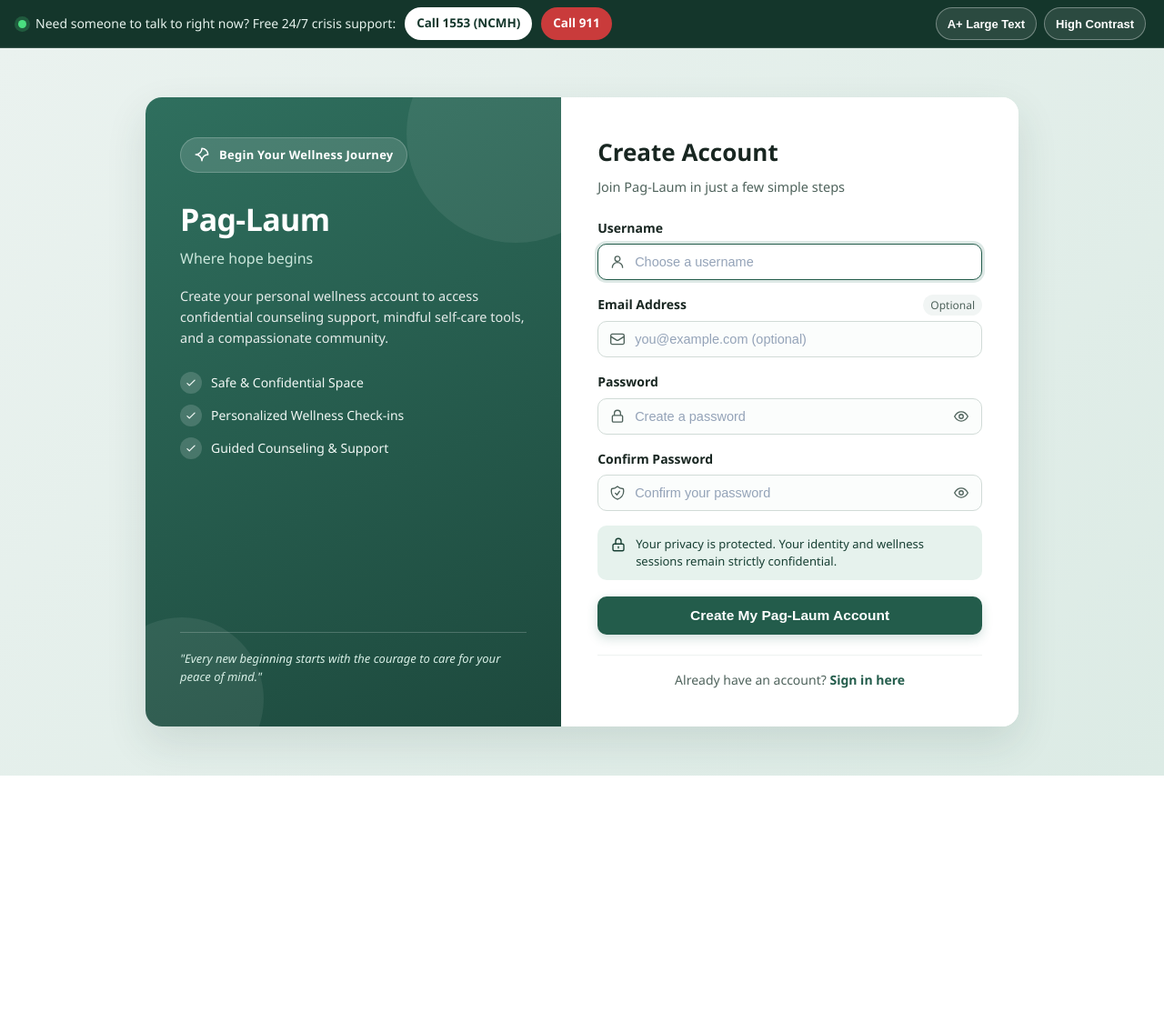
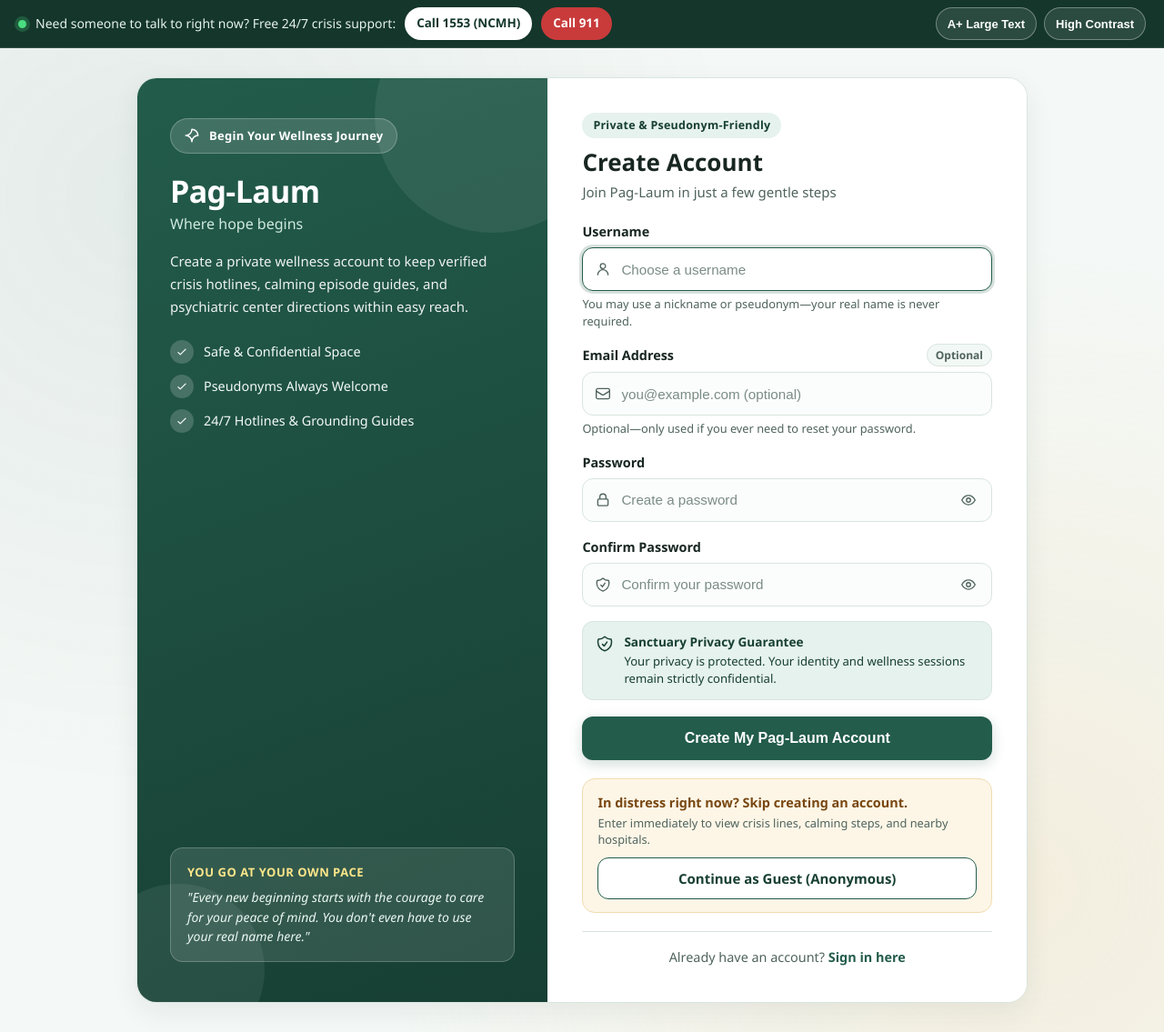
Before and after one commit to Kashkinnn/Pag-Laum, a Django app: page /register/ in a window 1280 px wide. Shown: the whole page at 91% size. Before the commit the page ends 853 px from the top, so only its background shows below. Run offline with Django 5.2, Linux system fonts and the light colour scheme.

Commit message:
feat(ui-register): modernize Create Account screen with pseudonym-friendly hints and guest shortcut

```diff
--- a/apps/register/templates/register/register.html
+++ b/apps/register/templates/register/register.html
@@ -8,7 +8,7 @@
 {% endblock %}
 
 {% block page_wrapper %}
-<main class="auth-wrapper">
+<main id="main-content" class="auth-wrapper">
     <section class="auth-card" aria-label="Pag-Laum Create Account">
         <aside class="brand-panel">
             <div class="brand-top">
@@ -22,7 +22,7 @@
                 <h1 class="brand-title">Pag-Laum</h1>
                 <p class="brand-tagline">Where hope begins</p>
                 <p class="brand-description">
-                    Create your personal wellness account to access confidential counseling support, mindful self-care tools, and a compassionate community.
+                    Create a private wellness account to keep verified crisis hotlines, calming episode guides, and psychiatric center directions within easy reach.
                 </p>
 
                 <ul class="brand-features">
@@ -40,7 +40,7 @@
                                 <path stroke-linecap="round" stroke-linejoin="round" d="M5 13l4 4L19 7" />
                             </svg>
                         </span>
-                        <span>Personalized Wellness Check-ins</span>
+                        <span>Pseudonyms Always Welcome</span>
                     </li>
                     <li>
                         <span class="feature-icon" aria-hidden="true">
@@ -48,20 +48,24 @@
                                 <path stroke-linecap="round" stroke-linejoin="round" d="M5 13l4 4L19 7" />
                             </svg>
                         </span>
-                        <span>Guided Counseling &amp; Support</span>
+                        <span>24/7 Hotlines &amp; Grounding Guides</span>
                     </li>
                 </ul>
             </div>
 
-            <div class="brand-quote">
-                "Every new beginning starts with the courage to care for your peace of mind."
+            <div class="brand-calm-card">
+                <div class="brand-calm-title">You go at your own pace</div>
+                <p class="brand-quote">
+                    "Every new beginning starts with the courage to care for your peace of mind. You don't even have to use your real name here."
+                </p>
             </div>
         </aside>
 
         <div class="form-panel">
             <div class="form-header">
+                <div class="welcome-pill">Private &amp; Pseudonym-Friendly</div>
                 <h2>Create Account</h2>
-                <p>Join Pag-Laum in just a few simple steps</p>
+                <p>Join Pag-Laum in just a few gentle steps</p>
             </div>
 
             {% if form.non_field_errors %}
@@ -85,8 +89,9 @@
                         </span>
                         {{ form.username }}
                     </div>
+                    <div class="field-hint">You may use a nickname or pseudonym&mdash;your real name is never required.</div>
                     {% if form.username.errors %}
-                    <div class="field-error">{{ form.username.errors }}</div>
+                    <div class="field-error" role="alert">{{ form.username.errors }}</div>
                     {% endif %}
                 </div>
 
@@ -103,8 +108,9 @@
                         </span>
                         {{ form.email }}
                     </div>
+                    <div class="field-hint">Optional&mdash;only used if you ever need to reset your password.</div>
                     {% if form.email.errors %}
-                    <div class="field-error">{{ form.email.errors }}</div>
+                    <div class="field-error" role="alert">{{ form.email.errors }}</div>
                     {% endif %}
                 </div>
 
@@ -133,7 +139,7 @@
                         </button>
                     </div>
                     {% if form.password1.errors %}
-                    <div class="field-error">{{ form.password1.errors }}</div>
+                    <div class="field-error" role="alert">{{ form.password1.errors }}</div>
                     {% endif %}
                 </div>
 
@@ -162,19 +168,30 @@
                         </button>
                     </div>
                     {% if form.password2.errors %}
-                    <div class="field-error">{{ form.password2.errors }}</div>
+                    <div class="field-error" role="alert">{{ form.password2.errors }}</div>
                     {% endif %}
                 </div>
 
                 <div class="privacy-note">
                     <svg viewBox="0 0 24 24" fill="none" stroke="currentColor" stroke-width="1.8" aria-hidden="true">
-                        <path stroke-linecap="round" stroke-linejoin="round" d="M12 15v2m-6 4h12a2 2 0 002-2v-6a2 2 0 00-2-2H6a2 2 0 00-2 2v6a2 2 0 002 2zm10-10V7a4 4 0 00-8 0v4h8z" />
+                        <path stroke-linecap="round" stroke-linejoin="round" d="M9 12.75L11.25 15 15 9.75m-3-7.036A11.959 11.959 0 013.598 6 11.99 11.99 0 003 9.749c0 5.592 3.824 10.29 9 11.623 5.176-1.332 9-6.03 9-11.622 0-1.31-.21-2.571-.598-3.751h-.152c-3.196 0-6.1-1.248-8.25-3.285z" />
                     </svg>
-                    <span>Your privacy is protected. Your identity and wellness sessions remain strictly confidential.</span>
+                    <div>
+                        <strong>Sanctuary Privacy Guarantee</strong>
+                        <span>Your privacy is protected. Your identity and wellness sessions remain strictly confidential.</span>
+                    </div>
                 </div>
 
                 <button type="submit" class="btn-submit">Create My Pag-Laum Account</button>
             </form>
+
+            <section class="guest-sanctuary-box" aria-label="Skip signup for urgent support">
+                <div class="guest-sanctuary-header">
+                    <strong>In distress right now? Skip creating an account.</strong>
+                    <span>Enter immediately to view crisis lines, calming steps, and nearby hospitals.</span>
+                </div>
+                <a href="{% url 'guest_login' %}" class="btn-guest-outline">Continue as Guest (Anonymous)</a>
+            </section>
 
             <div class="auth-footer">
                 Already have an account? <a href="{% url 'login' %}">Sign in here</a>
@@ -194,6 +211,7 @@
                 const isHidden = passwordInput.type === "password";
                 passwordInput.type = isHidden ? "text" : "password";
                 toggleButton.setAttribute("aria-pressed", String(isHidden));
+                toggleButton.setAttribute("aria-label", isHidden ? "Hide password" : "Show password");
             });
         });
     })();
--- a/static/css/register.css
+++ b/static/css/register.css
@@ -1,30 +1,38 @@
-/* Pag-Laum Create Account Screen — Split-Card Wellness UI */
+/* Pag-Laum Create Account Screen — Calm Sanctuary + Crisis-First Accessibility */
 
 .auth-wrapper {
-    min-height: 100vh;
-    padding: 24px;
+    min-height: calc(100vh - 54px);
+    padding: 32px 24px;
     display: flex;
     align-items: center;
     justify-content: center;
-    background: linear-gradient(135deg, #eaf2ef 0%, #dcebe5 100%);
+    background:
+        radial-gradient(circle at 12% 15%, rgba(35, 92, 75, 0.08) 0%, transparent 45%),
+        radial-gradient(circle at 88% 85%, rgba(241, 220, 176, 0.35) 0%, transparent 48%),
+        var(--bg);
+}
+
+html[data-contrast="high"] .auth-wrapper {
+    background: var(--bg);
 }
 
 .auth-card {
     display: grid;
-    grid-template-columns: 1fr 1.1fr;
-    max-width: 960px;
+    grid-template-columns: 0.96fr 1.12fr;
+    max-width: 980px;
     width: 100%;
-    background: #ffffff;
-    border-radius: 18px;
+    background: var(--surface);
+    border: 1px solid var(--border-subtle);
+    border-radius: 22px;
     overflow: hidden;
-    box-shadow: 0 18px 45px rgba(31, 69, 58, 0.12);
+    box-shadow: var(--shadow-soft);
 }
 
-/* Left Branding Panel */
+/* Left Sanctuary Branding Panel */
 .brand-panel {
     position: relative;
-    padding: 44px 38px;
-    background: linear-gradient(155deg, #2f6f5e 0%, #1d493d 100%);
+    padding: 44px 36px;
+    background: linear-gradient(160deg, var(--primary) 0%, var(--primary-dark) 100%);
     color: #ffffff;
     display: flex;
     flex-direction: column;
@@ -42,15 +50,15 @@
 }
 
 .brand-panel::before {
-    width: 240px;
-    height: 240px;
-    top: -80px;
+    width: 260px;
+    height: 260px;
+    top: -90px;
     right: -70px;
 }
 
 .brand-panel::after {
-    width: 180px;
-    height: 180px;
+    width: 190px;
+    height: 190px;
     bottom: -60px;
     left: -50px;
 }
@@ -66,12 +74,12 @@
     gap: 10px;
     padding: 8px 14px;
     background: rgba(255, 255, 255, 0.14);
-    border: 1px solid rgba(255, 255, 255, 0.2);
+    border: 1px solid rgba(255, 255, 255, 0.24);
     border-radius: 999px;
-    font-size: 13px;
+    font-size: 0.8125rem;
     font-weight: 600;
     letter-spacing: 0.02em;
-    margin-bottom: 24px;
+    margin-bottom: 22px;
 }
 
 .brand-badge svg {
@@ -82,25 +90,26 @@
 
 .brand-title {
     margin: 0;
-    font-size: 34px;
+    font-size: 2.125rem;
     font-weight: 700;
     letter-spacing: -0.02em;
     color: #ffffff;
     text-align: left;
+    line-height: 1.15;
 }
 
 .brand-tagline {
     margin: 4px 0 16px;
-    font-size: 16px;
+    font-size: 1rem;
     font-weight: 500;
-    color: #cbe7dc;
+    color: #d0eadf;
 }
 
 .brand-description {
-    margin: 0 0 26px;
-    font-size: 14.5px;
-    line-height: 1.6;
-    color: rgba(255, 255, 255, 0.88);
+    margin: 0 0 24px;
+    font-size: 0.9375rem;
+    line-height: 1.65;
+    color: rgba(255, 255, 255, 0.92);
 }
 
 .brand-features {
@@ -115,19 +124,19 @@
 .brand-features li {
     display: flex;
     align-items: center;
-    gap: 10px;
-    font-size: 14px;
-    color: #f1f8f5;
+    gap: 11px;
+    font-size: 0.9rem;
+    color: #f4faf7;
 }
 
 .feature-icon {
     display: inline-flex;
     align-items: center;
     justify-content: center;
-    width: 24px;
-    height: 24px;
+    width: 26px;
+    height: 26px;
     border-radius: 50%;
-    background: rgba(255, 255, 255, 0.16);
+    background: rgba(255, 255, 255, 0.18);
     flex-shrink: 0;
 }
 
@@ -136,51 +145,81 @@
     height: 14px;
 }
 
-.brand-quote {
+.brand-calm-card {
     position: relative;
     z-index: 1;
-    margin-top: 32px;
-    padding-top: 18px;
-    border-top: 1px solid rgba(255, 255, 255, 0.2);
-    font-size: 13px;
+    margin-top: 28px;
+    padding: 16px 18px;
+    border-radius: 14px;
+    background: rgba(255, 255, 255, 0.11);
+    border: 1px solid rgba(255, 255, 255, 0.22);
+}
+
+.brand-calm-title {
+    font-size: 0.8125rem;
+    font-weight: 700;
+    text-transform: uppercase;
+    letter-spacing: 0.04em;
+    color: #fde68a;
+    margin-bottom: 6px;
+}
+
+.brand-quote {
+    margin: 0;
+    font-size: 0.875rem;
     font-style: italic;
-    color: #d7eee5;
+    line-height: 1.55;
+    color: #eaf7f1;
 }
 
 /* Right Form Panel */
 .form-panel {
-    padding: 40px 40px;
+    padding: 38px 38px;
     display: flex;
     flex-direction: column;
     justify-content: center;
-    background: #ffffff;
+    background: var(--surface);
 }
 
 .form-header {
-    margin-bottom: 22px;
+    margin-bottom: 20px;
+}
+
+.welcome-pill {
+    display: inline-block;
+    padding: 4px 12px;
+    margin-bottom: 10px;
+    border-radius: 999px;
+    background: var(--primary-light);
+    color: var(--primary-dark);
+    font-size: 0.78rem;
+    font-weight: 700;
+    letter-spacing: 0.02em;
 }
 
 .form-header h2 {
     margin: 0 0 6px;
-    font-size: 26px;
+    font-size: 1.625rem;
     font-weight: 700;
     color: var(--text-main);
+    line-height: 1.25;
 }
 
 .form-header p {
     margin: 0;
-    font-size: 14.5px;
+    font-size: 0.9375rem;
     color: var(--text-muted);
+    line-height: 1.5;
 }
 
 .alert-error {
-    background: #fef2f2;
-    border-left: 4px solid #dc2626;
-    color: #991b1b;
+    background: var(--danger-bg);
+    border-left: 4px solid var(--danger);
+    color: var(--danger);
     padding: 12px 14px;
-    border-radius: 8px;
+    border-radius: 10px;
     margin-bottom: 18px;
-    font-size: 14px;
+    font-size: 0.875rem;
 }
 
 .alert-error ul {
@@ -197,17 +236,18 @@
     align-items: center;
     justify-content: space-between;
     margin-bottom: 6px;
-    font-size: 14px;
+    font-size: 0.9rem;
     font-weight: 600;
     color: var(--text-main);
 }
 
 .optional-tag {
-    font-size: 12px;
-    font-weight: 500;
+    font-size: 0.75rem;
+    font-weight: 600;
     color: var(--text-muted);
-    background: #f1f5f4;
-    padding: 2px 8px;
+    background: var(--primary-soft);
+    border: 1px solid var(--border-subtle);
+    padding: 2px 9px;
     border-radius: 999px;
 }
 
@@ -219,7 +259,7 @@
 
 .input-icon {
     position: absolute;
-    left: 13px;
+    left: 14px;
     display: inline-flex;
     color: var(--text-muted);
     pointer-events: none;
@@ -232,40 +272,43 @@
 
 .form-input {
     width: 100%;
-    padding: 11px 14px 11px 40px;
-    border: 1.5px solid #d1dbd7;
-    border-radius: 10px;
-    font-size: 14.5px;
+    min-height: 48px;
+    padding: 12px 14px 12px 42px;
+    border: 1.5px solid var(--border-subtle);
+    border-radius: 12px;
+    font-size: 0.95rem;
     color: var(--text-main);
     background: #fbfdfc;
     transition: border-color 0.2s ease, box-shadow 0.2s ease, background-color 0.2s ease;
 }
 
 .form-input.has-toggle {
-    padding-right: 44px;
+    padding-right: 48px;
 }
 
 .form-input:focus {
     outline: none;
-    background: #ffffff;
+    background: var(--surface);
     border-color: var(--primary);
-    box-shadow: 0 0 0 3px rgba(47, 111, 94, 0.16);
+    box-shadow: 0 0 0 3px rgba(35, 92, 75, 0.18);
 }
 
 .form-input::placeholder {
-    color: #94a3b8;
+    color: #7b8c85;
 }
 
 .toggle-password {
     position: absolute;
-    right: 8px;
+    right: 6px;
     width: auto;
+    min-width: 40px;
+    min-height: 40px;
     margin-top: 0;
     padding: 6px;
     background: transparent;
     color: var(--text-muted);
     border: none;
-    border-radius: 6px;
+    border-radius: 8px;
     display: inline-flex;
     align-items: center;
     justify-content: center;
@@ -285,80 +328,137 @@
 
 .field-hint {
     margin-top: 5px;
-    font-size: 12.5px;
+    font-size: 0.8rem;
     color: var(--text-muted);
+    line-height: 1.45;
 }
 
 .field-error {
     margin-top: 6px;
-    font-size: 13px;
-    color: #dc2626;
+    font-size: 0.84rem;
+    color: var(--danger);
 }
 
 .field-error .errorlist {
     list-style: none;
     margin: 0;
     padding: 0;
-    color: #dc2626;
-    font-size: 13px;
+    color: var(--danger);
+    font-size: 0.84rem;
 }
 
 .privacy-note {
     display: flex;
     align-items: flex-start;
-    gap: 10px;
-    padding: 11px 14px;
+    gap: 11px;
+    padding: 12px 14px;
     margin: 6px 0 18px;
     background: var(--primary-light);
-    border-radius: 10px;
+    border: 1px solid var(--border-subtle);
+    border-radius: 12px;
     color: var(--primary-dark);
-    font-size: 13px;
-    line-height: 1.45;
+    font-size: 0.82rem;
+    line-height: 1.48;
 }
 
 .privacy-note svg {
-    width: 18px;
-    height: 18px;
+    width: 20px;
+    height: 20px;
     flex-shrink: 0;
-    margin-top: 1px;
+    margin-top: 2px;
+}
+
+.privacy-note strong {
+    display: block;
+    font-size: 0.85rem;
+    margin-bottom: 2px;
 }
 
 .btn-submit {
     width: 100%;
+    min-height: 48px;
     margin-top: 0;
     padding: 12px 18px;
     background: var(--primary);
     color: #ffffff;
     border: none;
-    border-radius: 10px;
-    font-size: 15.5px;
-    font-weight: 600;
+    border-radius: 12px;
+    font-size: 1rem;
+    font-weight: 700;
     cursor: pointer;
     transition: background-color 0.2s ease, transform 0.1s ease, box-shadow 0.2s ease;
-    box-shadow: 0 4px 12px rgba(47, 111, 94, 0.22);
+    box-shadow: 0 4px 14px rgba(35, 92, 75, 0.22);
 }
 
 .btn-submit:hover {
     background: var(--primary-dark);
-    box-shadow: 0 6px 16px rgba(35, 83, 71, 0.28);
+    box-shadow: 0 6px 18px rgba(23, 63, 51, 0.28);
 }
 
 .btn-submit:active {
     transform: translateY(1px);
 }
 
+.guest-sanctuary-box {
+    margin-top: 20px;
+    padding: 14px 16px;
+    border-radius: 14px;
+    background: var(--accent-warm);
+    border: 1.5px solid var(--accent-warm-border);
+}
+
+.guest-sanctuary-header {
+    margin-bottom: 10px;
+}
+
+.guest-sanctuary-header strong {
+    display: block;
+    font-size: 0.9rem;
+    color: var(--accent-warm-text);
+    margin-bottom: 2px;
+}
+
+.guest-sanctuary-header span {
+    display: block;
+    font-size: 0.8rem;
+    color: var(--text-muted);
+    line-height: 1.45;
+}
+
+.btn-guest-outline {
+    display: flex;
+    align-items: center;
+    justify-content: center;
+    width: 100%;
+    min-height: 46px;
+    padding: 10px 16px;
+    border-radius: 12px;
+    border: 1.5px solid var(--primary);
+    background: var(--surface);
+    color: var(--primary-dark);
+    font-size: 0.9375rem;
+    font-weight: 700;
+    text-decoration: none;
+    transition: background-color 0.2s ease, border-color 0.2s ease;
+}
+
+.btn-guest-outline:hover {
+    background: var(--primary-light);
+    border-color: var(--primary-dark);
+}
+
 .auth-footer {
-    margin-top: 22px;
+    margin-top: 20px;
     padding-top: 16px;
-    border-top: 1px solid #eef2f0;
+    border-top: 1px solid var(--border-subtle);
     text-align: center;
-    font-size: 14px;
+    font-size: 0.9rem;
     color: var(--text-muted);
 }
 
 .auth-footer a {
     color: var(--primary);
-    font-weight: 600;
+    font-weight: 700;
     text-decoration: none;
 }
 
@@ -366,7 +466,7 @@
     text-decoration: underline;
 }
 
-@media (max-width: 768px) {
+@media (max-width: 780px) {
     .auth-wrapper {
         padding: 16px;
     }
@@ -376,18 +476,18 @@
     }
 
     .brand-panel {
-        padding: 32px 26px;
+        padding: 30px 24px;
     }
 
     .brand-title {
-        font-size: 28px;
+        font-size: 1.85rem;
     }
 
-    .brand-quote {
+    .brand-calm-card {
         margin-top: 22px;
     }
 
     .form-panel {
-        padding: 30px 26px;
+        padding: 30px 24px;
     }
 }
```
